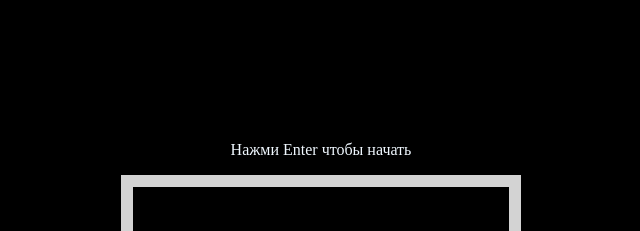
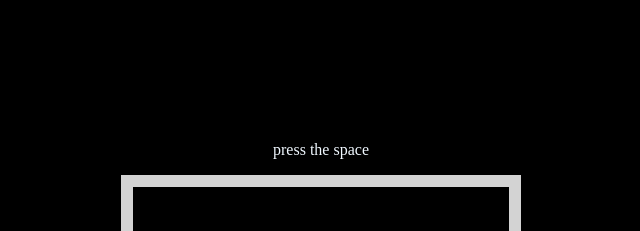
Before and after one commit to kolishkinatasha/just_for_fun, a plain HTML site: page index.html in a window 1280 px wide. Shown: the top 231 px of the page, without its empty margins (319-959 px from the left). Drawn offline with Linux system fonts and the light colour scheme.

Commit message:
Update index.html

```diff
--- a/index.html
+++ b/index.html
@@ -20,7 +20,7 @@
   </style>
 </head>
 <body>
-    <p>Нажми Enter чтобы начать</p>
+    <p>press the space</p>
     <canvas width="400" height="500" id="game"></canvas>
     <script src="./script.js"></script>
 </body>
```
